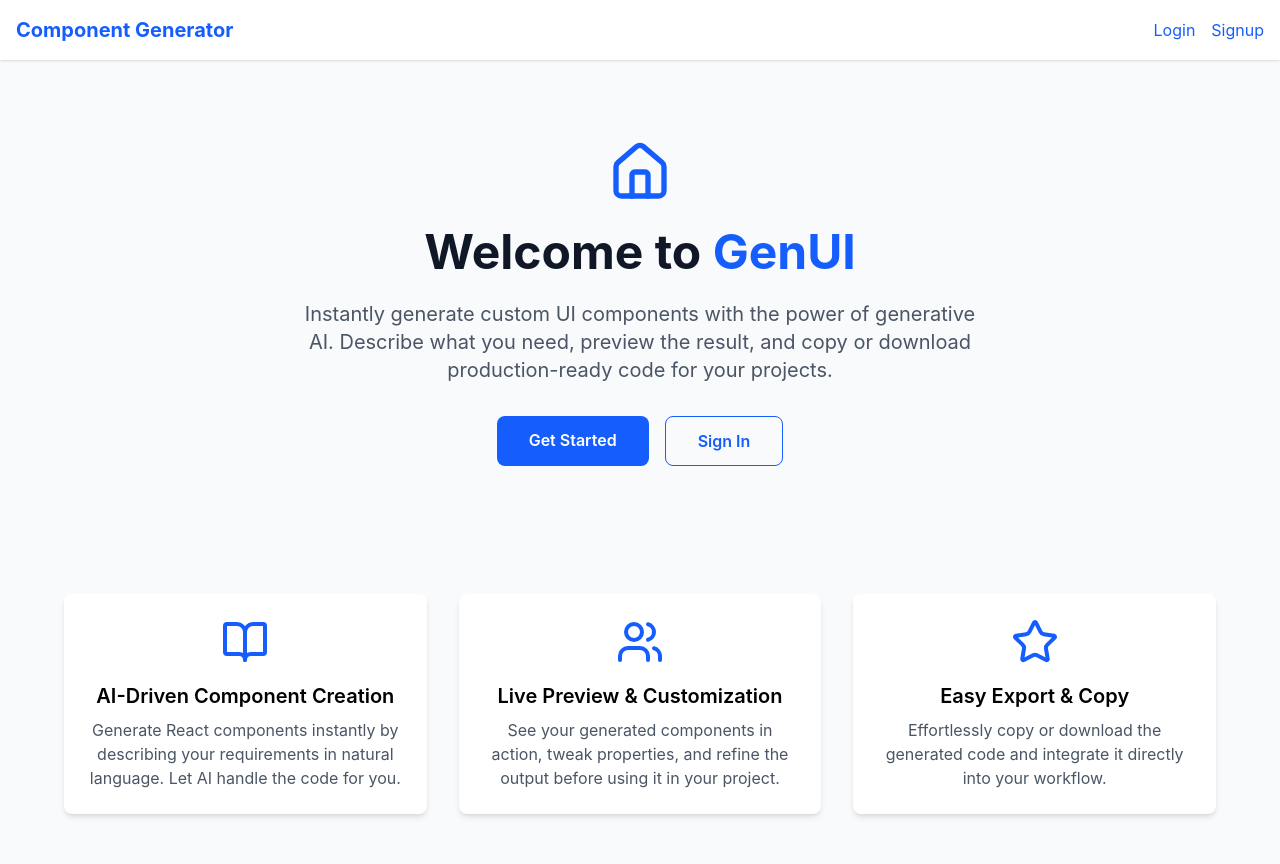
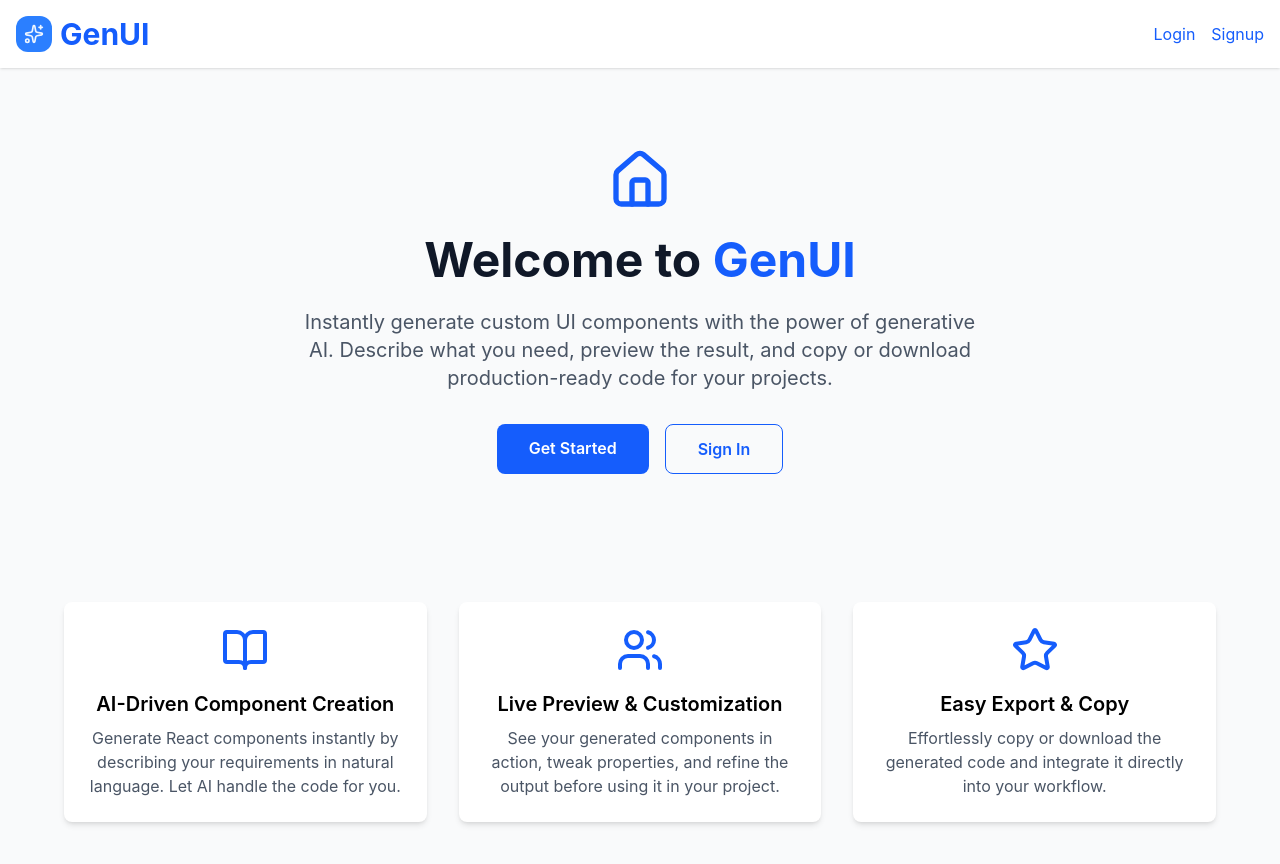
Before and after one commit to RounitSingh/component-generator, a React (Vite) app: page / in a window 1280 px wide. Shown: the top 864 px of the page. Built offline with nearby package versions, Linux system fonts and the light colour scheme; no server answers.

Commit message:
linter fixed

```diff
--- a/src/components/Navbar.jsx
+++ b/src/components/Navbar.jsx
@@ -1,6 +1,7 @@
 import React, { useState } from 'react';
 import { Link, useNavigate } from 'react-router-dom';
 import useAuthStore from '../store/authStore';
+import { StarsIcon } from 'lucide-react';
 
 // Utility to generate a color from a string (user name)
 function stringToColor(str) {
@@ -38,8 +39,10 @@ const Navbar = () => {
       <div className="container mx-auto px-4 py-4">
         <div className="flex justify-between items-center">
           {/* Logo */}
-          <Link to="/" className="text-xl font-bold text-blue-600">
-            Component Generator
+          <Link to="/" className=" flex flex-row gap-2 ">
+            <span className="rounded-xl bg-blue-500 p-2">
+                    <StarsIcon className='h-5 w-5 text-blue-50'/>
+                    </span><span className="text-3xl font-bold text-blue-600">GenUI</span>
           </Link>
 
 
```
